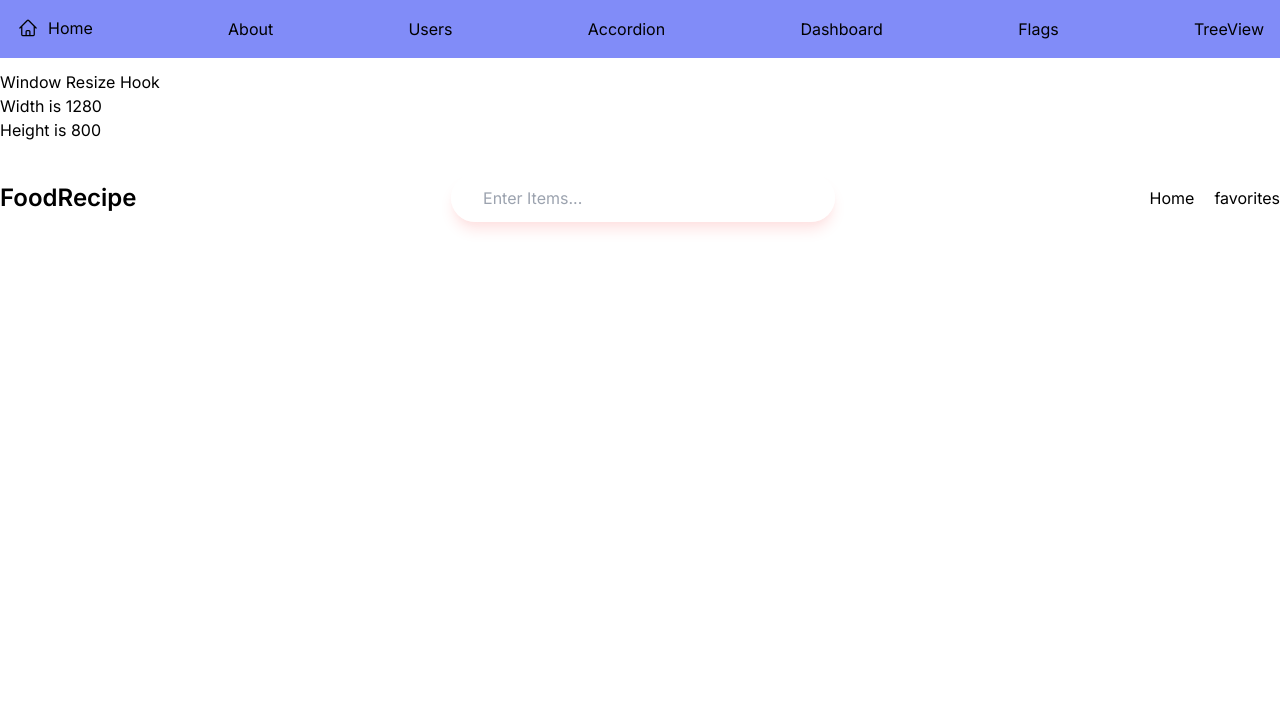
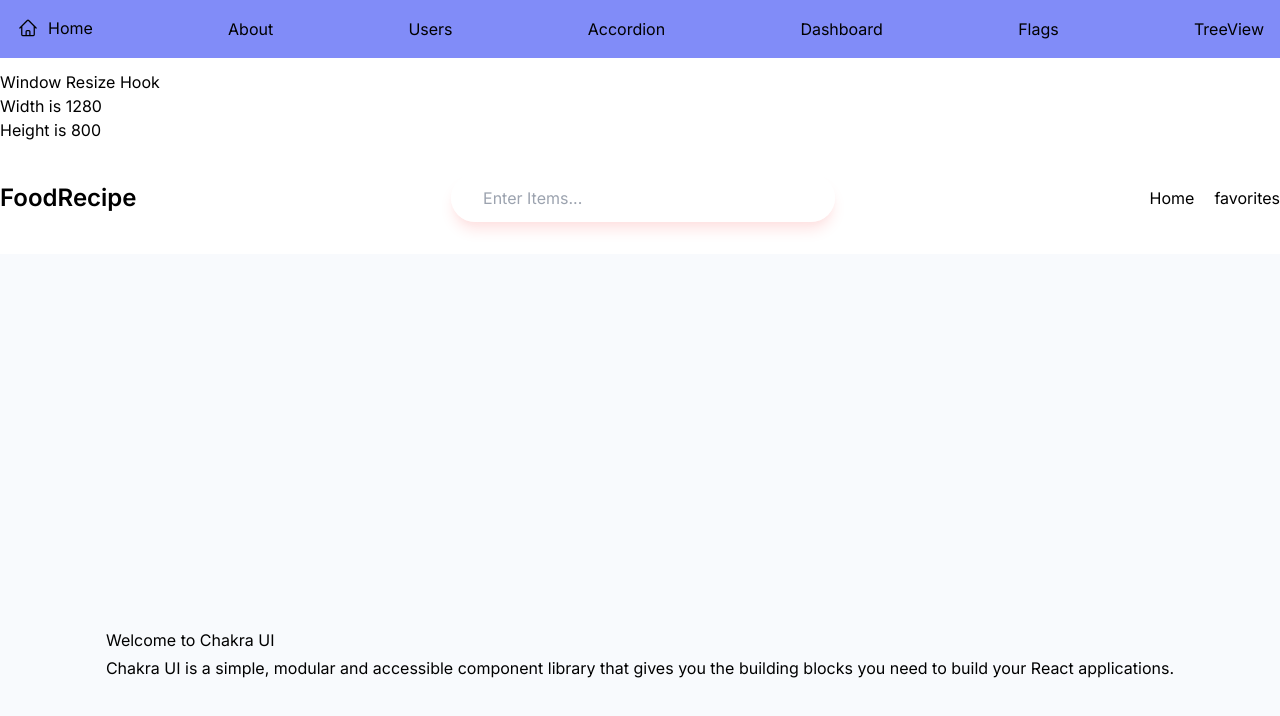
Before and after one commit to Haack79/tailwind-prac, a Next.js app: page /dashboard in a window 1280 px wide. Shown: the top 716 px of the page. Built offline with nearby package versions, Linux system fonts and the light colour scheme.

Commit message:
added chakra to mess around

```diff
--- a/package.json
+++ b/package.json
@@ -9,8 +9,13 @@
     "lint": "next lint"
   },
   "dependencies": {
+    "@chakra-ui/react": "^2.8.2",
+    "@emotion/react": "^11.13.0",
+    "@emotion/styled": "^11.13.0",
+    "framer-motion": "^11.3.24",
     "next": "14.2.3",
     "react": "^18",
+    "react-apexcharts": "^1.4.1",
     "react-dom": "^18",
     "react-icons": "^5.2.1",
     "react-qr-code": "^2.0.15"
--- a/src/app/dashboard/page.tsx
+++ b/src/app/dashboard/page.tsx
@@ -16,6 +16,8 @@ import ScrollToTopAndBottom from "@/components/ScrollToTopAndBottom";
 import ScrollToSection from "@/components/ScrollToSection";
 import Weather from "@/components/Weather/Weather";
 import Navbar from "@/components/Recipe/NavBar";
+import ChakraContainer from "@/components/ChakraContainer";
+import ChakraBox from "@/components/ChakraBox";
 
 const Dashboard = () => {
     return (
@@ -41,6 +43,7 @@ const Dashboard = () => {
             {/* <ScrollToSection /> */}
             {/* <Weather /> */}
             <Navbar />
+            <ChakraContainer />
         </div>
     );
 };
--- a/src/app/layout.tsx
+++ b/src/app/layout.tsx
@@ -3,6 +3,8 @@ import { Inter } from "next/font/google";
 import "./globals.css";
 import NavBar from "../components/NavBar";
 import GlobalState from "@/components/Recipe/Context";
+import { ChakraProvider } from "@chakra-ui/react";
+import theme from "../theme";
 
 const inter = Inter({ subsets: ["latin"] });
 
@@ -19,10 +21,12 @@ export default function RootLayout({
   return (
     <html lang="en">
         <GlobalState>
+          {/* <ChakraProvider theme={theme}> */}
       <body className={inter.className}>
           <NavBar />
           {children}
       </body>
+          {/* </ChakraProvider> */}
         </GlobalState>
     </html>
   );
--- /dev/null
+++ b/src/components/ChakraBox.tsx
@@ -0,0 +1,15 @@
+import { Box, Heading, Text } from '@chakra-ui/react';
+
+const ChakraBox = () => {
+    return (
+        <Box p={4} bg="gray.50">
+            <Heading as="h1" size="xl">
+                Welcome to Chakra UI
+            </Heading>
+            <Text mt={4}>
+                Chakra UI is a simple, modular and accessible component library that gives you the building blocks you need to build your React applications.
+            </Text>
+        </Box>
+    )
+}
+export default ChakraBox;
--- /dev/null
+++ b/src/components/ChakraContainer.tsx
@@ -0,0 +1,15 @@
+
+import React from 'react';
+import { Container, Flex } from '@chakra-ui/react';
+import ChakraBox from './ChakraBox';
+
+const ChakraContainer = () => {
+    return (
+        <Container bg={'#f8fafd'} maxW={'Container.3xl'} height={'100vh'} p={'0'}>
+            <Flex height={'100vh'} alignItems={'center'} justifyContent={'center'}>
+                <ChakraBox/>
+            </Flex>
+        </Container>
+    )
+}
+export default ChakraContainer;
```
Also changed, not shown: src/theme.ts (added, +8 -0 lines), src/components/ChartView.tsx (added), 1 other file (tests, documents, lock files or other folders).
